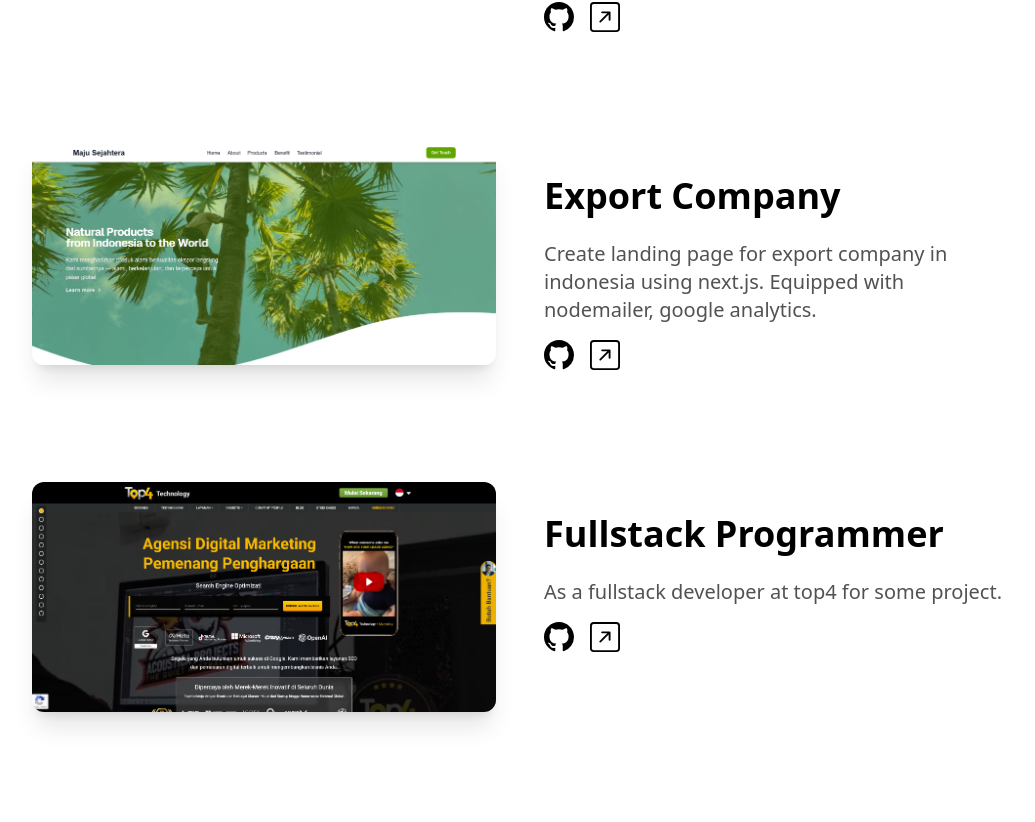
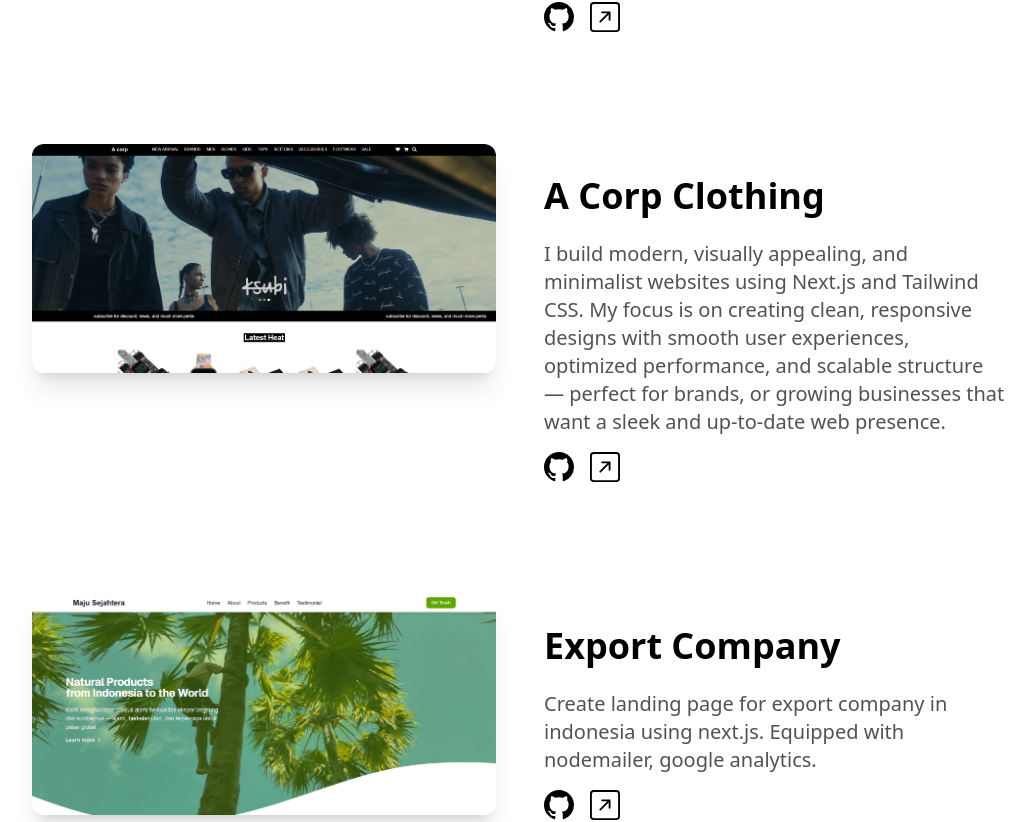
Before and after one commit to Achareeya-Wicaksa/curicullumvitae, a Next.js app: page / in a window 1280 px wide. Shown: the part 2091-2913 px from the top of the page, without its empty margins (120-1155 px from the left). Built offline with nearby package versions, Linux system fonts and the light colour scheme.

Commit message:
Update ProjectsSection.tsx

```diff
--- a/components/ProjectsSection.tsx
+++ b/components/ProjectsSection.tsx
@@ -43,6 +43,14 @@ const projects = [
     image: "/webekspor.png",
     github: "",
     link: "https://webeksporsukses.vercel.app/",
+  },
+  {
+    name: "A Corp Clothing",
+    description:
+      "I build modern, visually appealing, and minimalist websites using Next.js and Tailwind CSS. My focus is on creating clean, responsive designs with smooth user experiences, optimized performance, and scalable structure — perfect for brands, or growing businesses that want a sleek and up-to-date web presence.",
+    image: "/A-corp.png",
+    github: "",
+    link: "https://a-corp-eight.vercel.app/",
   },
   {
     name: "Office Management Platform",
```
